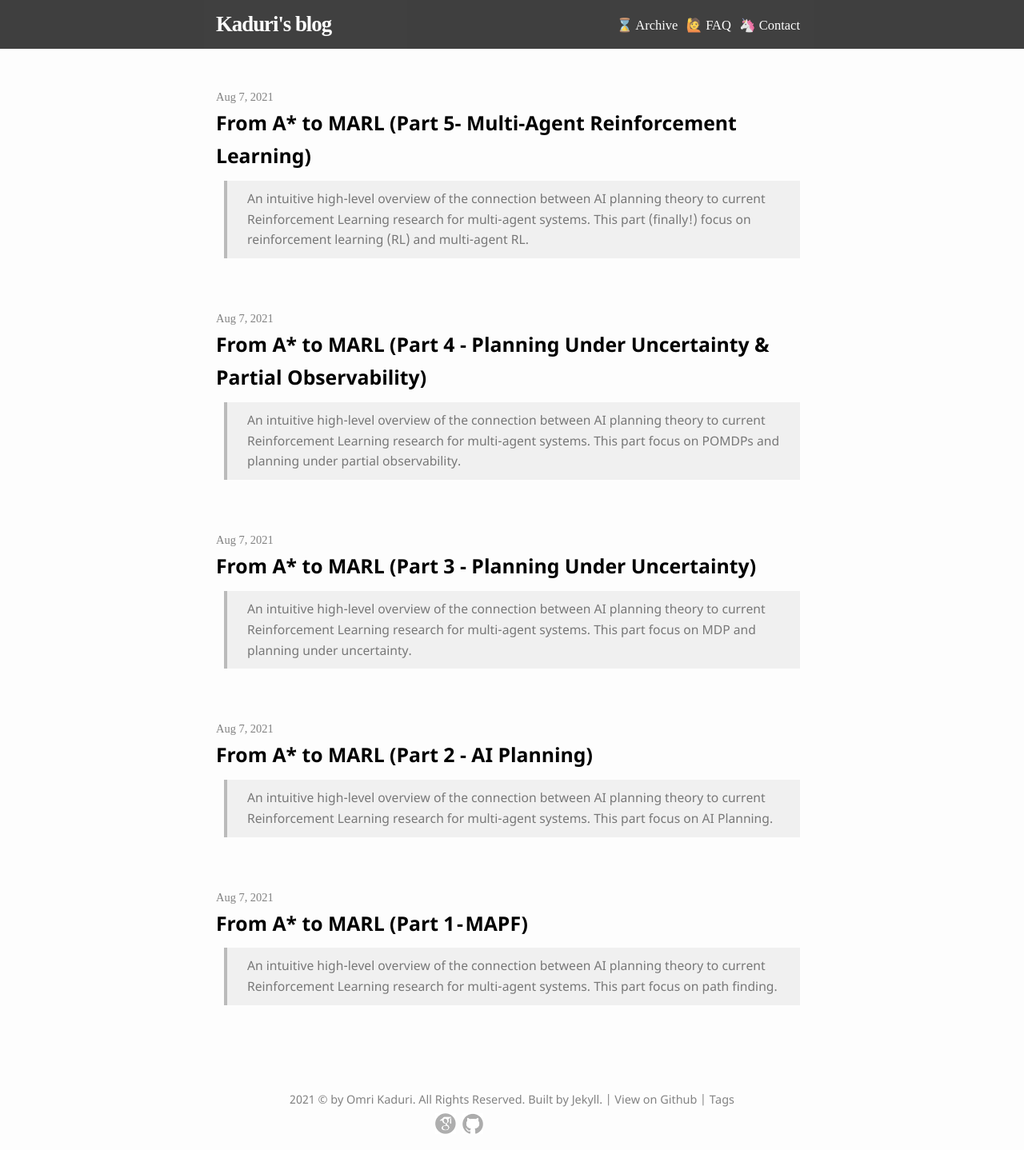
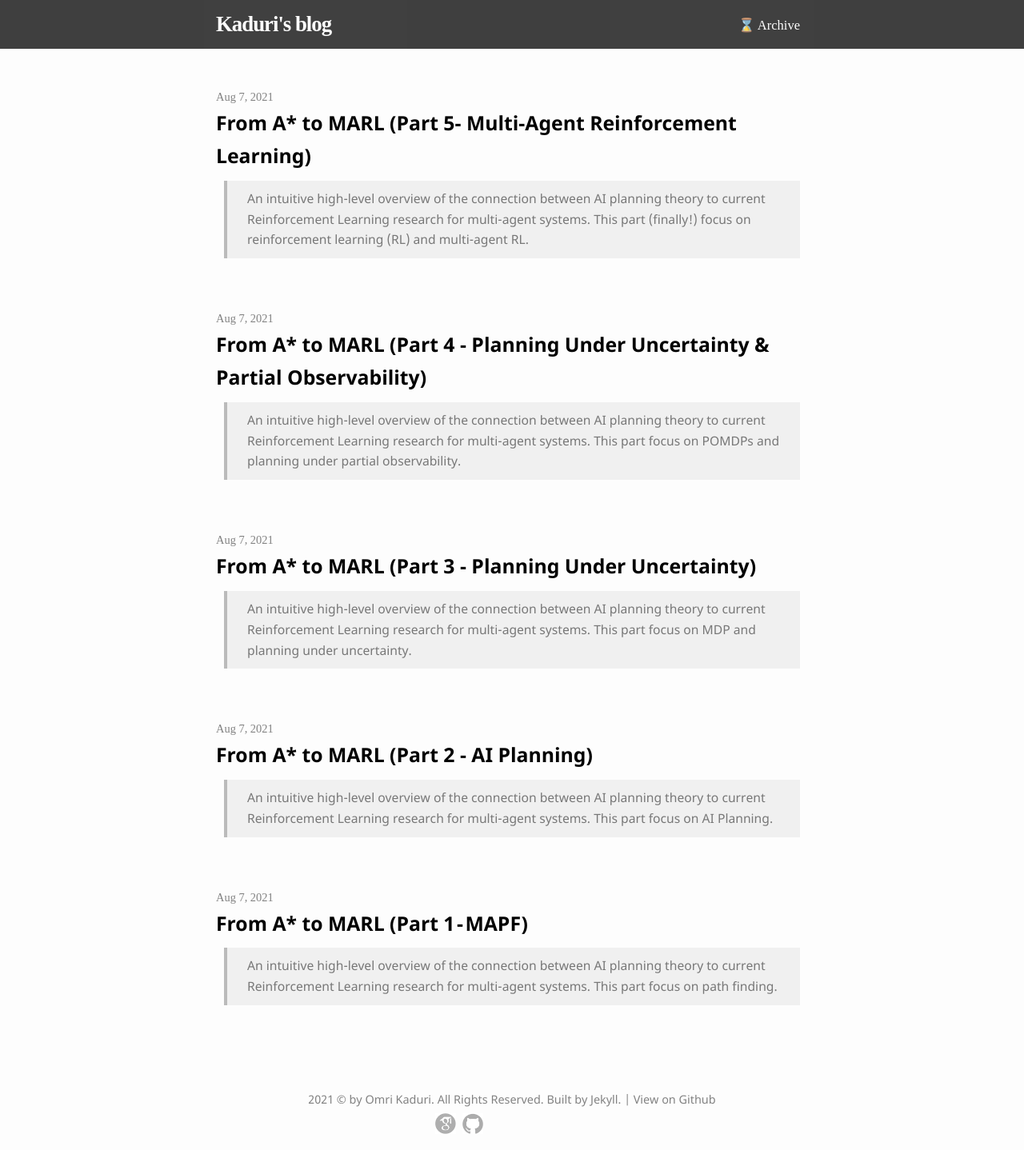
Before and after one commit to OmriKaduri/omrikaduri.github.io, a Jekyll site: the page built from index.html, in a window 1280 px wide. Shown: the whole page at 80% size. Built offline with Jekyll 4.4.1, drawn with Linux system fonts in a browser that asks for light colours; some web fonts are replaced.

Commit message:
Some more style fixing

```diff
--- a/_includes/footer.html
+++ b/_includes/footer.html
@@ -1,6 +1,6 @@
 <div style="clear: both;"/>
 <footer class="site-footer">
-    2021 &copy; by Omri Kaduri. All Rights Reserved. Built by <a href="https://jekyllrb.com/" target="_blank">Jekyll</a>. | View on <a href="https://github.com/OmriKaduri/omrikaduri.github.io/tree/gh-pages" target="_blank">Github</a> | <a href="{{ '/tags.html' | relative_url }}">Tags</a>
+    2021 &copy; by Omri Kaduri. All Rights Reserved. Built by <a href="https://jekyllrb.com/" target="_blank">Jekyll</a>. | View on <a href="https://github.com/OmriKaduri/omrikaduri.github.io/tree/gh-pages" target="_blank">Github</a>
     <p>
         <a href="https://scholar.google.com/citations?user=jilprKsAAAAJ&hl=en" target="_blank">
             <img src="{{ '/assets/logo_scholar.png' | relative_url }}" />
--- a/_includes/header.html
+++ b/_includes/header.html
@@ -5,12 +5,6 @@
         <a class="site-title" href="{{ "/" | relative_url }}">{{ site.title | escape }}</a>
 
         <nav class="site-nav">
-            <a class="page-link" href="{{ '/contact.html' | relative_url }}">&#x1f984; Contact</a>
-        </nav>
-        <nav class="site-nav">
-            <a class="page-link" href="{{ '/FAQ.html' | relative_url }}">&#x1F64B; FAQ</a>
-        </nav>
-        <nav class="site-nav">
             <a class="page-link" href="{{ '/archive.html' | relative_url }}">&#x231b; Archive</a>
         </nav>
 
```
Also changed, not shown: assets/images/numerical_no_padding_no_strides.gif (deleted), assets/images/numerical_padding_strides.gif (deleted), assets/images/pacman-original.gif (deleted).
